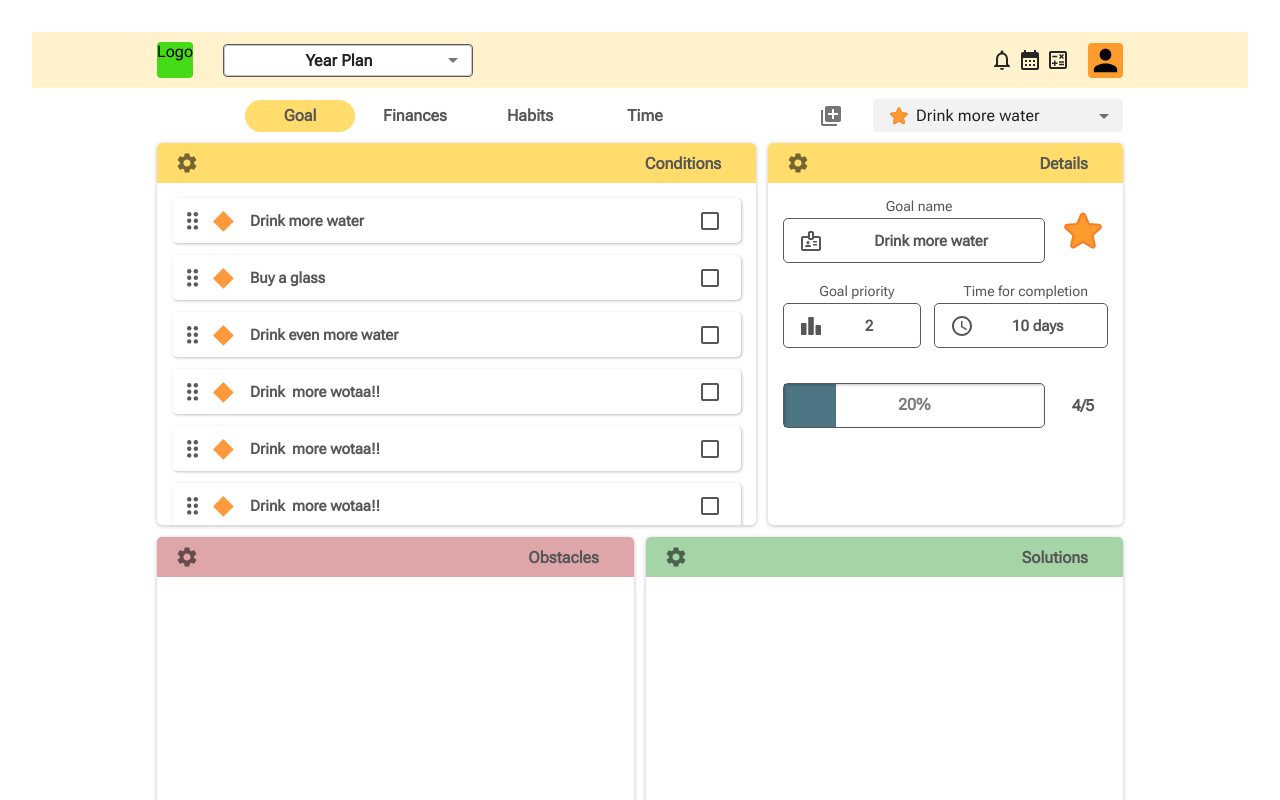
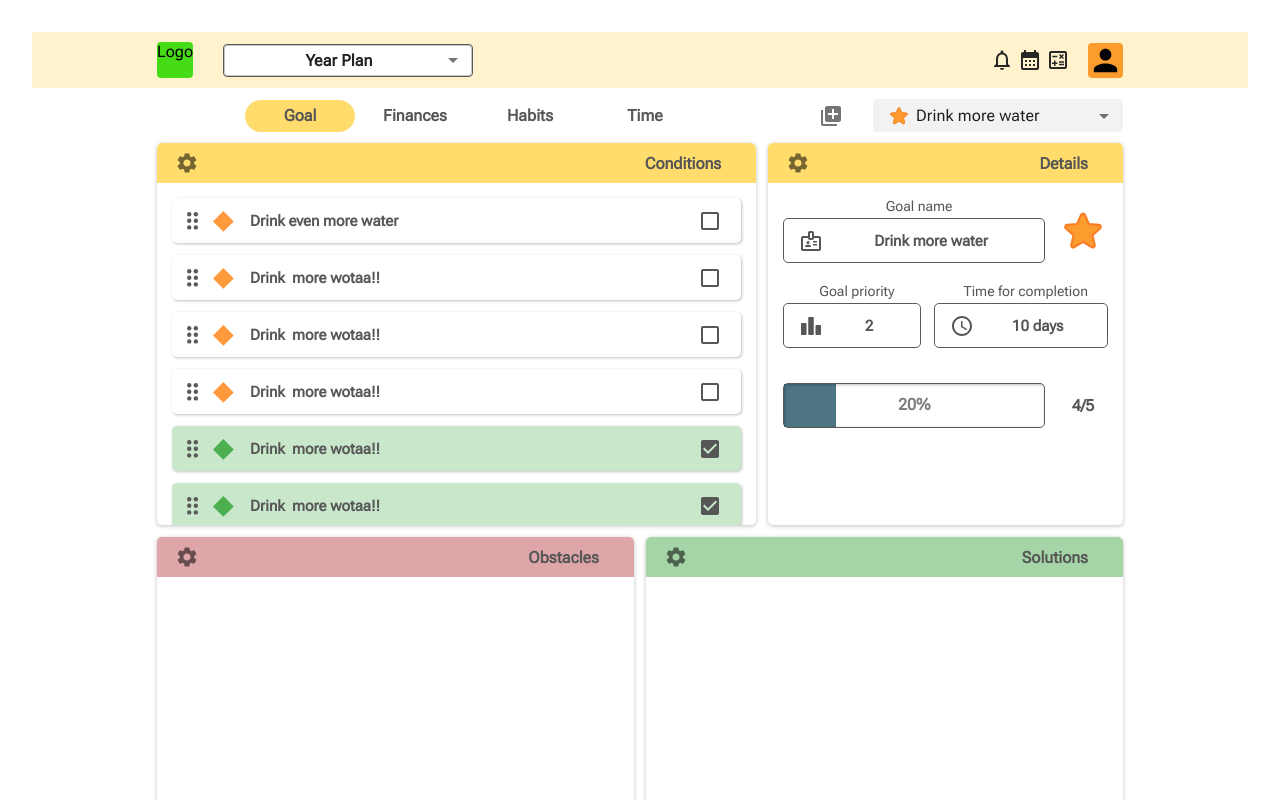
Before and after one commit to Foraminiferatrv/decada, a React (Vite) app: page /plan/goal in a window 1280 px wide. Shown: the top 800 px of the page. Built offline with nearby package versions, Linux system fonts and the light colour scheme.

Commit message:
Goal conditions fix

```diff
--- a/src/Components/GoalConditions/GoalConditions.tsx
+++ b/src/Components/GoalConditions/GoalConditions.tsx
@@ -10,23 +10,27 @@ import * as S from './styles'
 
 interface GoalCondition {
   id: string | number
-  index: number
   name: string
   complete: boolean
 }
 
+//TODO: Slit into 2 arrays "complete" and "incomplete"
+
+const goalConditions: GoalCondition[] = [
+  { id: uuidv4(), name: 'Drink  more wotaa!!', complete: true },
+  { id: uuidv4(), name: 'Drink even more water', complete: false },
+  { id: uuidv4(), name: 'Drink  more wotaa!!', complete: true },
+  { id: uuidv4(), name: 'Drink  more wotaa!!', complete: false },
+  { id: uuidv4(), name: 'Drink  more wotaa!!', complete: false },
+  { id: uuidv4(), name: 'Drink  more wotaa!!', complete: true },
+  { id: uuidv4(), name: 'Drink  more wotaa!!', complete: false },
+]
+
 export const GoalConditions = () => {
-  const [conditions, setConditions] = useState<GoalCondition[]>([
-    { id: uuidv4(), index: 3, name: 'Drink  more wotaa!!', complete: true },
-    { id: uuidv4(), index: 0, name: 'Drink more water', complete: false },
-    { id: uuidv4(), index: 1, name: 'Buy a glass', complete: false },
-    { id: uuidv4(), index: 2, name: 'Drink even more water', complete: false },
-    { id: uuidv4(), index: 3, name: 'Drink  more wotaa!!', complete: true },
-    { id: uuidv4(), index: 4, name: 'Drink  more wotaa!!', complete: false },
-    { id: uuidv4(), index: 5, name: 'Drink  more wotaa!!', complete: false },
-    { id: uuidv4(), index: 3, name: 'Drink  more wotaa!!', complete: true },
-    { id: uuidv4(), index: 6, name: 'Drink  more wotaa!!', complete: false },
-  ])
+  const [conditions, setConditions] = useState<GoalCondition[]>(goalConditions)
+
+  const incompleteConditions = conditions.filter(({ complete }) => !complete)
+  const completeConditions = conditions.filter(({ complete }) => complete)
 
   const handleConditionChange = (conditionId: string | number, event: any) => {
     const conditionsCopy = [...conditions]
@@ -49,24 +53,17 @@ export const GoalConditions = () => {
     setConditions(conditionsCopy)
   }
 
-  const sortConditions = (conditions: GoalCondition[]): GoalCondition[] => {
-    const ConditionsCopy = [...conditions]
-
-    const sortedConditions = ConditionsCopy.sort((goalA: GoalCondition, goalB: GoalCondition) => {
-      if (goalA.complete && !goalB.complete) {
-        return 1
-      }
-      if (!goalA.complete && goalB.complete) {
-        return -1
-      }
-
-      return 0
-    })
-
-    return sortedConditions
-  }
-
-  const conditionsInputs = sortConditions(conditions).map((condition) => (
+  const incompleteConditionsInputs = incompleteConditions.map((condition) => (
+    <ConditionInput
+      key={condition.id}
+      icon={condition.complete ? 'complete' : 'default'}
+      condition={condition}
+      onChange={(e) => handleConditionChange(condition.id, e)}
+      onCheck={(e) => handleConditionCheck(condition.id)}
+      checked={condition.complete}
+    />
+  ))
+  const completeConditionsInputs = completeConditions.map((condition) => (
     <ConditionInput
       key={condition.id}
       icon={condition.complete ? 'complete' : 'default'}
@@ -95,7 +92,8 @@ export const GoalConditions = () => {
         values={conditions}
         onReorder={setConditions}
       >
-        {conditionsInputs}
+        {incompleteConditionsInputs}
+        {completeConditionsInputs}
       </S.GoalConditionsContent>
     </S.GoalConditions>
   )
```
